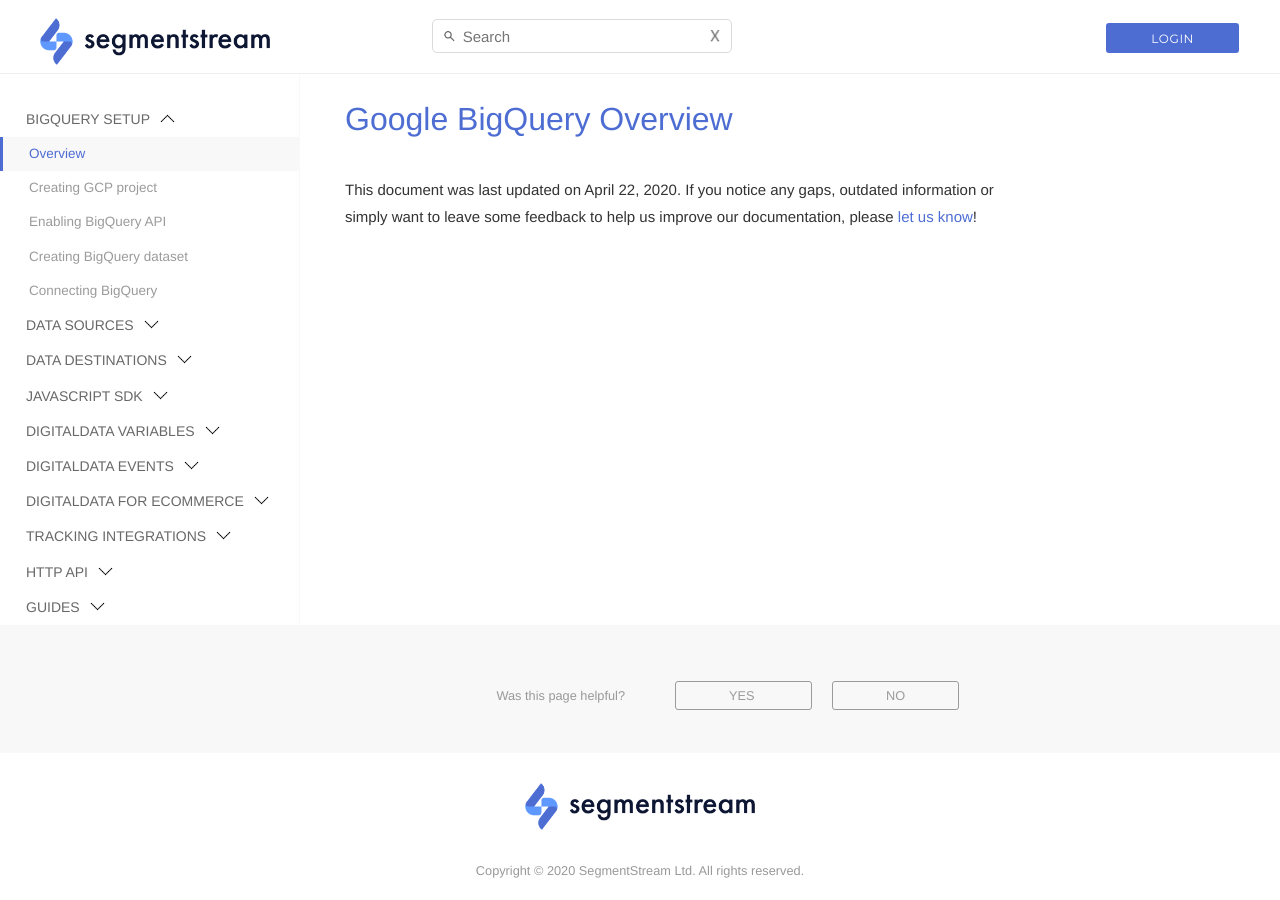
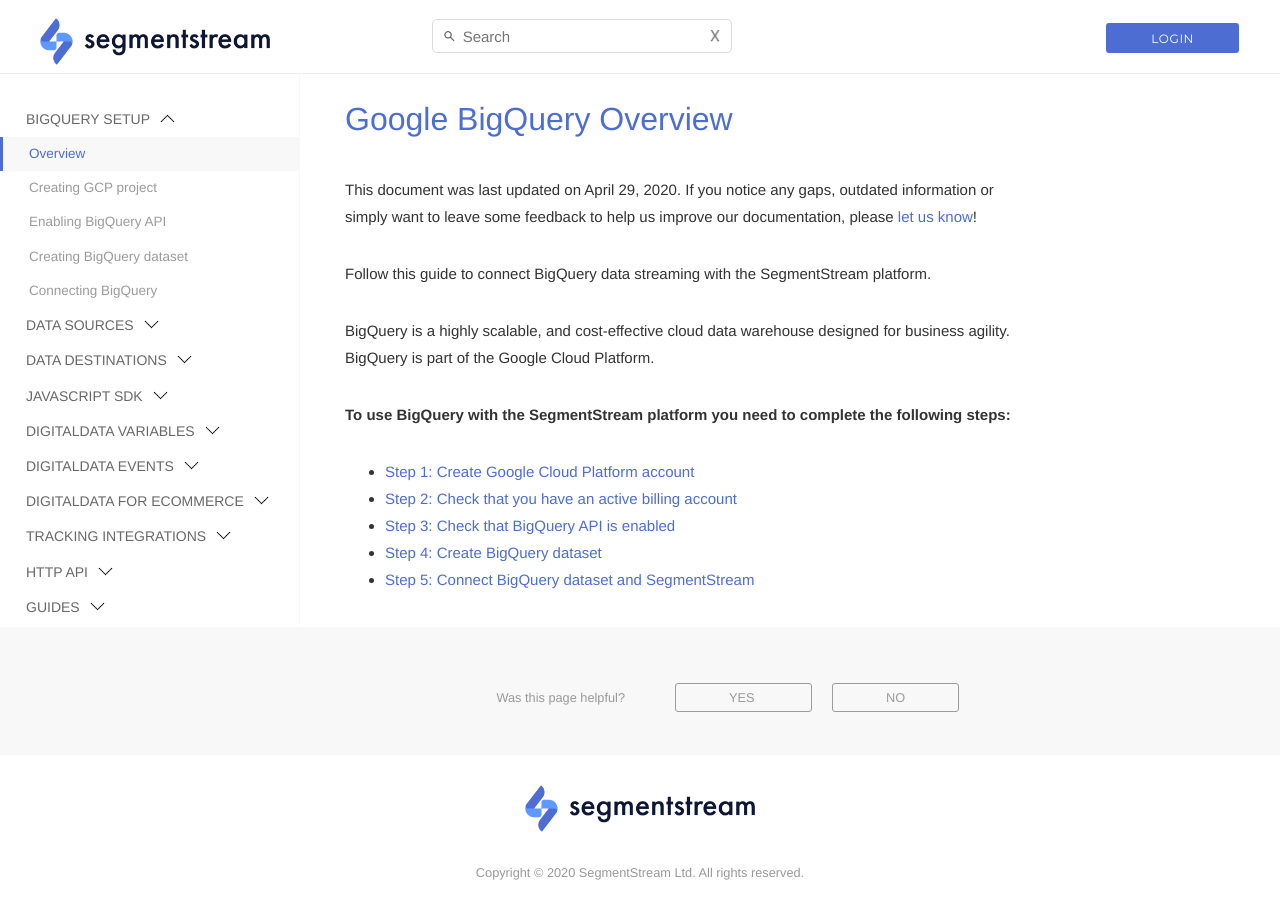
Before and after one commit to segmentstream-com/segmentstream-com.github.io, a Jekyll site: the page built from _docs/bigquery/overview.md, in a window 1280 px wide. Built offline with Jekyll 4.4.1, drawn with Linux system fonts in a browser that asks for light colours; nearby versions of some CDN libraries.

Commit message:
added BigQuery overview

```diff
--- a/_docs/bigquery/overview.md
+++ b/_docs/bigquery/overview.md
@@ -4,9 +4,20 @@
 navigation_title: "Overview"
 title: "Google BigQuery Overview"
 order: 1
-date: 2020-04-22
+date: 2020-04-29
 ---
 
 <!---
-Here will be information about Google BigQuery. Why we need it and how SegmentStram operates with it. In fact, BQ is the heart of SegmentStream and this should be explained.
+Here will be information about Google BigQuery. Why we need it and how SegmentStream operates with it. In fact, BQ is the heart of SegmentStream and this should be explained.
 -->
+
+Follow this guide to connect BigQuery data streaming with the SegmentStream platform.
+
+BigQuery is a highly scalable, and cost-effective cloud data warehouse designed for business agility. BigQuery is part of the Google Cloud Platform.
+
+**To use BigQuery with the SegmentStream platform you need to complete the following steps:**
+* [Step 1: Create Google Cloud Platform account](creating-gcp-project)
+* [Step 2: Check that you have an active billing account](enabling-billing)
+* [Step 3: Check that BigQuery API is enabled](enabling-bigquery-api)
+* [Step 4: Create BigQuery dataset](creating-bigquery-dataset)
+* [Step 5: Connect BigQuery dataset and SegmentStream](connecting-bigquery)
```
